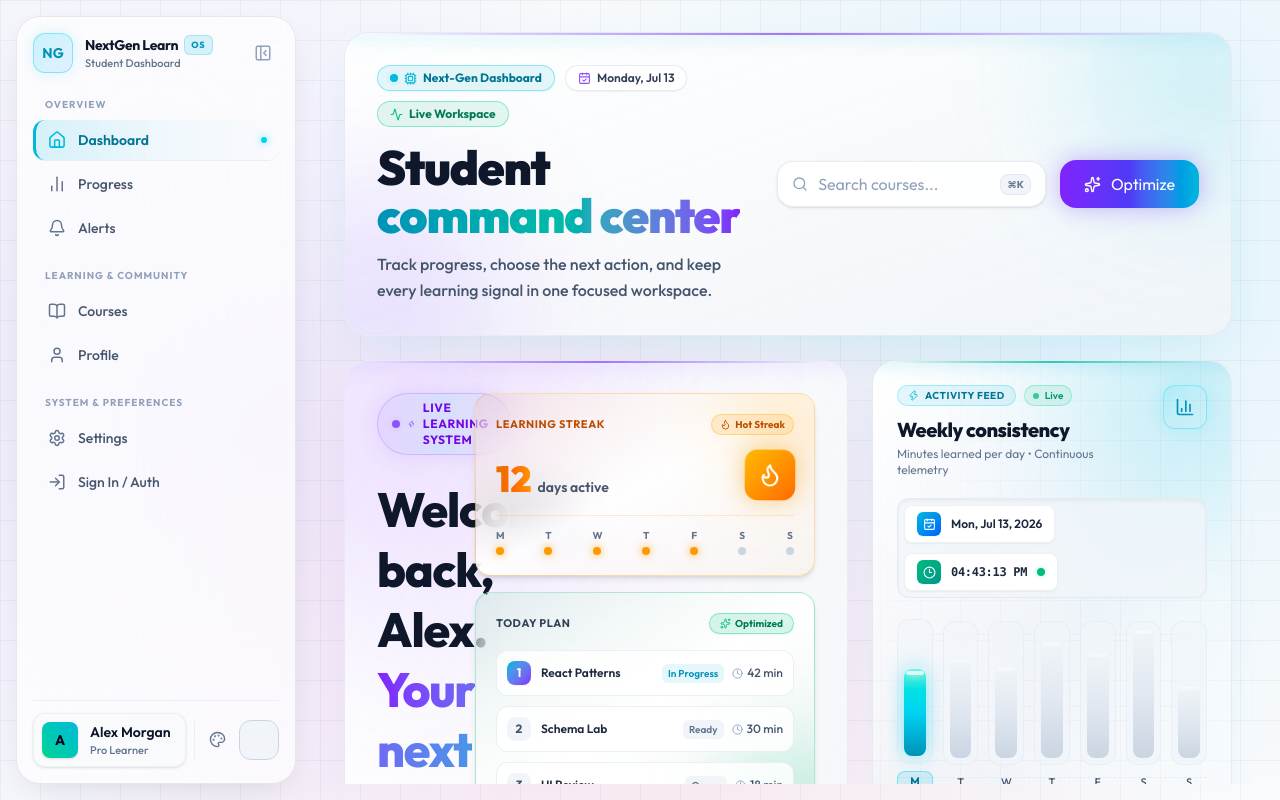
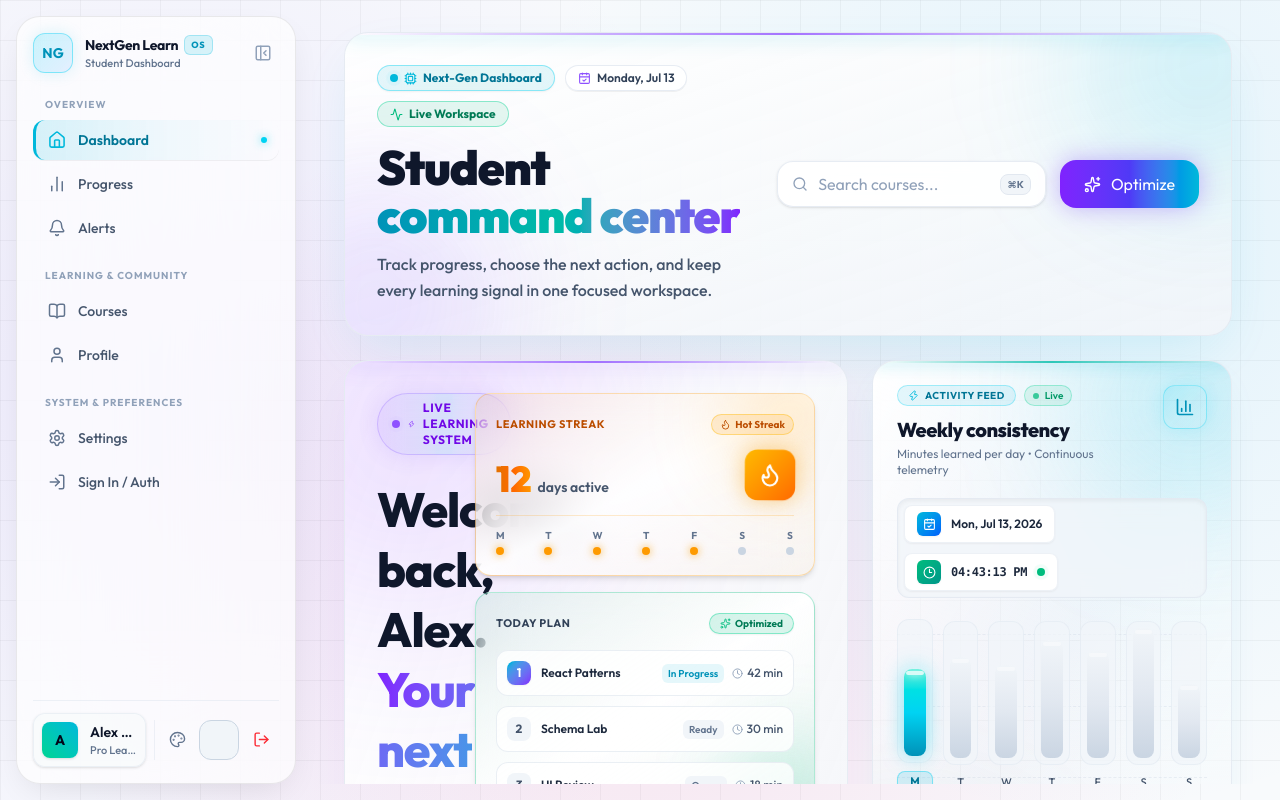
Before and after one commit to chavanpramod-ui/NextGen, a Next.js app: page / in a window 1280 px wide. Built offline with nearby package versions, Linux system fonts and the light colour scheme.

Commit message:
feat: Add logout button to student sidebar

```diff
--- a/components/Sidebar.tsx
+++ b/components/Sidebar.tsx
@@ -3,7 +3,7 @@
 import { useState, useEffect, useRef } from 'react';
 import { motion, AnimatePresence } from 'framer-motion';
 import Link from 'next/link';
-import { usePathname } from 'next/navigation';
+import { usePathname, useRouter } from 'next/navigation';
 import {
   BarChart2,
   Bell,
@@ -16,6 +16,7 @@ import {
   Settings,
   User,
   Sparkles,
+  LogOut,
 } from 'lucide-react';
 import { ThemeToggle } from './ThemeToggle';
 import {
@@ -56,6 +57,7 @@ const navSections: NavSection[] = [
 
 export function Sidebar() {
   const pathname = usePathname();
+  const router = useRouter();
   const [isOpen, setIsOpen] = useState(false);
   const [isCollapsed, setIsCollapsed] = useState(false);
   const [firstName, setFirstName] = useState("Alex");
@@ -279,6 +281,17 @@ export function Sidebar() {
                 <Palette size={17} />
               </button>
               <ThemeToggle />
+              <button
+                type="button"
+                onClick={() => {
+                  localStorage.removeItem('userProfile');
+                  router.push('/login');
+                }}
+                title="Log Out"
+                className="h-9 w-9 rounded-xl flex items-center justify-center transition-all text-red-500 hover:bg-red-50 dark:hover:bg-red-500/10 hover:text-red-600 dark:hover:text-red-400"
+              >
+                <LogOut size={17} />
+              </button>
             </div>
           </div>
         ) : (
@@ -304,6 +317,17 @@ export function Sidebar() {
               <Palette size={17} />
             </button>
             <ThemeToggle />
+            <button
+              type="button"
+              onClick={() => {
+                localStorage.removeItem('userProfile');
+                router.push('/login');
+              }}
+              title="Log Out"
+              className="h-9 w-9 rounded-xl flex items-center justify-center transition-all text-red-500 hover:bg-red-50 dark:hover:bg-red-500/10 hover:text-red-600 dark:hover:text-red-400"
+            >
+              <LogOut size={17} />
+            </button>
           </div>
         )}
       </div>
```
